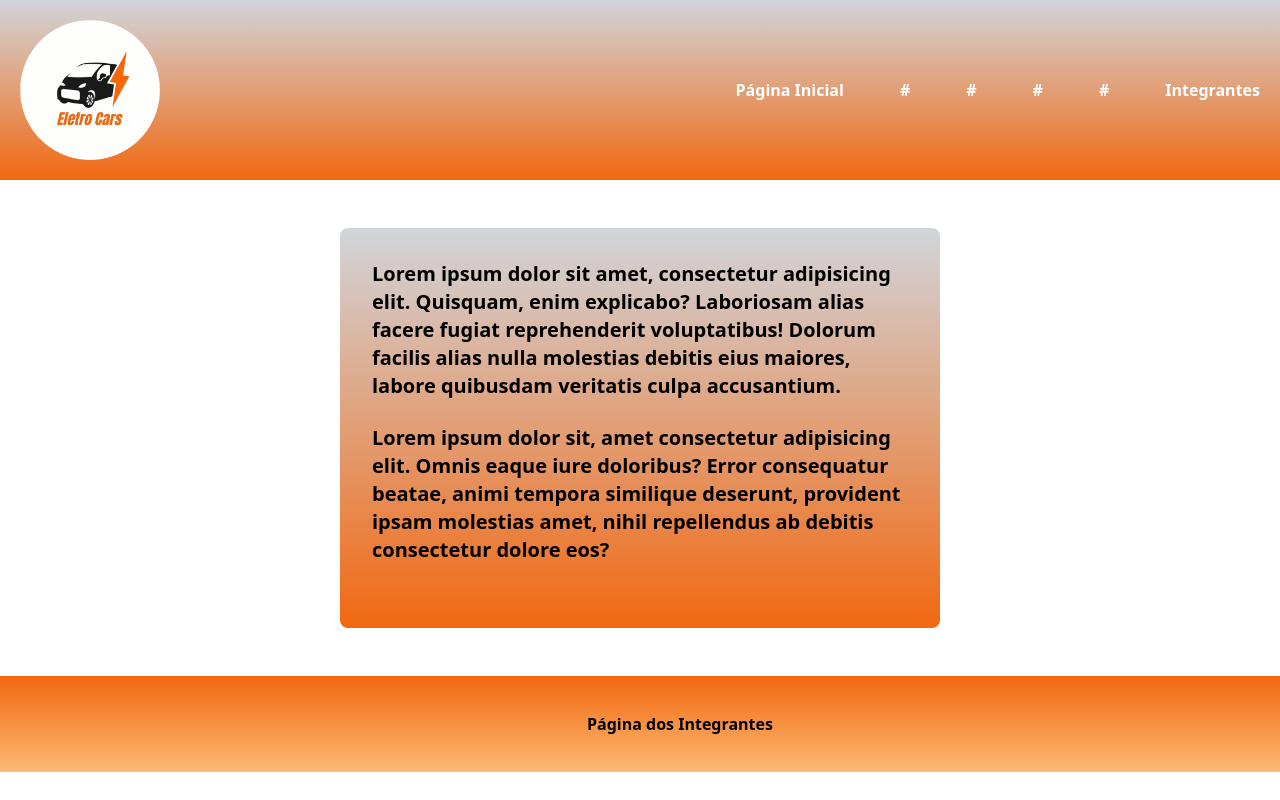
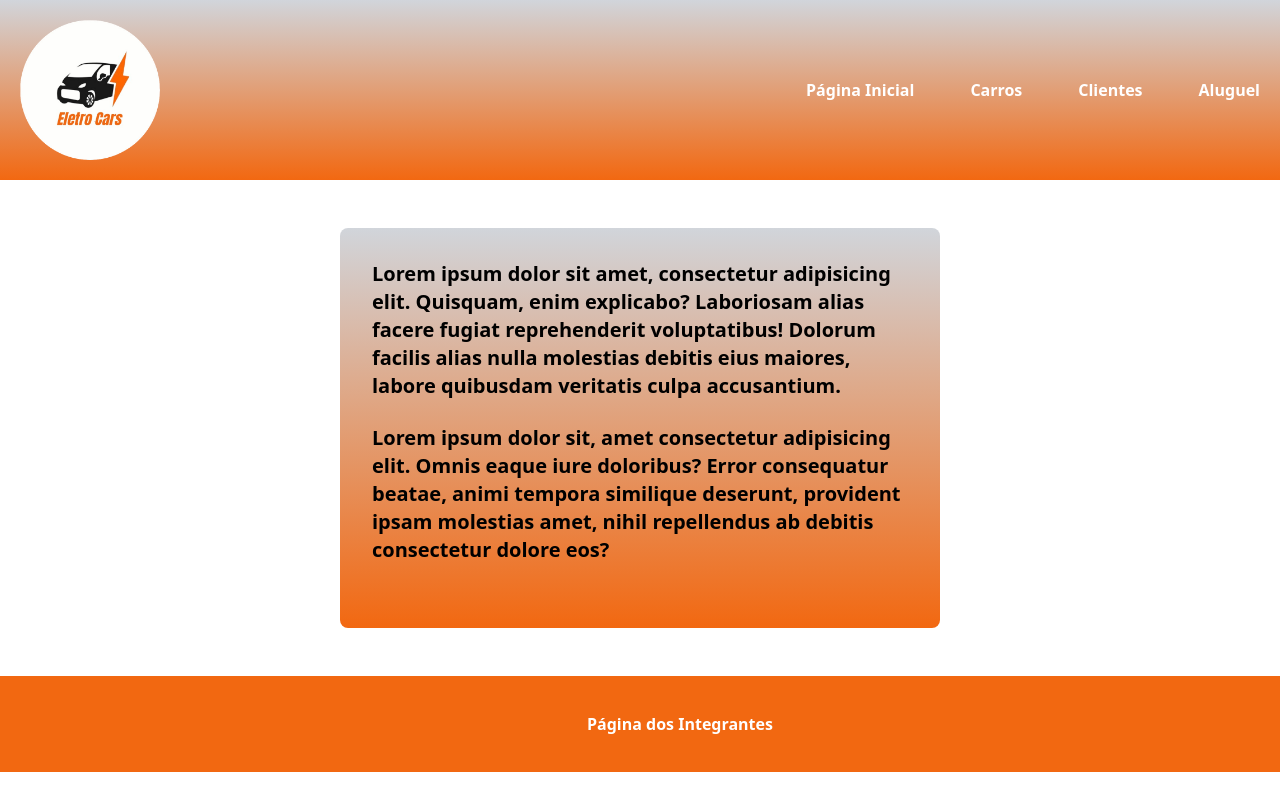
Before and after one commit to kauazipf/GLOBAL-SOLUTION-ELETROCARS, a Next.js app in the folder global-solution/: page / in a window 1280 px wide. Built offline with nearby package versions, Linux system fonts and the light colour scheme.

Commit message:
Criação das rotas do projeto e realização da props de integrantes.
Co-authored-by: Victor Egidio Lira <Vitin46@users.noreply.github.com>
Co-authored-by: Caepena <Caepena@users.noreply.github.com>

```diff
--- a/global-solution/src/components/Footer/footer.tsx
+++ b/global-solution/src/components/Footer/footer.tsx
@@ -2,9 +2,9 @@ import Link from "next/link";
 
 export default function Rodape() {
     return(
-        <footer className="bottom-0 left-0 flex gap-10 list-none bg-gradient-to-b from-laranjaLogo to-orange-300 items-center justify-center h-[12vh] w-full">
+        <footer className="bottom-0 left-0 flex gap-10 list-none bg-gradient-to-b bg-laranjaLogo items-center justify-center h-[12vh] w-full">
             <nav>
-                <ul className="flex list-none p-7.5">
+                <ul className="flex list-none p-7.5 text-white">
                     <li className="ml-20 font-semibold"><Link href="/integrantes">Página dos Integrantes</Link></li>
                 </ul>
             </nav>
--- /dev/null
+++ b/global-solution/src/components/Integrante/integrante.tsx
@@ -0,0 +1,14 @@
+import { IntegranteProps } from "@/types/types";
+import Image from "next/image";
+
+export default function Integrante({nome, rm, turma, github, foto}: IntegranteProps) {
+    return(
+        <div>
+            <Image src={foto} alt={`Foto de ${nome}`} width={150} height={150} className="w-56 h-56 rounded-full object-cover mb-5"/>
+            <p className="font-semibold">Nome: {nome}</p>
+            <p className="font-semibold">Turma: {turma}</p>
+            <p className="font-semibold">RM: {rm}</p>
+            <p className="font-semibold">Link do GitHub: {github}</p>
+        </div>
+    )
+}
--- a/global-solution/src/components/Menu/menu.tsx
+++ b/global-solution/src/components/Menu/menu.tsx
@@ -5,11 +5,9 @@ export default function Menu() {
         <nav>
             <ul className="flex list-none p-7.5 text-white">
                 <li className="ml-14 font-semibold"><Link href="/">Página Inicial</Link></li>
-                <li className="ml-14 font-semibold"><Link href="/#">#</Link></li>
-                <li className="ml-14 font-semibold"><Link href="/#">#</Link></li>
-                <li className="ml-14 font-semibold"><Link href="/#">#</Link></li>
-                <li className="ml-14 font-semibold"><Link href="/#">#</Link></li>
-                <li className="ml-14 font-semibold"><Link href="/Integrantes">Integrantes</Link></li>
+                <li className="ml-14 font-semibold"><Link href="/#">Carros</Link></li>
+                <li className="ml-14 font-semibold"><Link href="/#">Clientes</Link></li>
+                <li className="ml-14 font-semibold"><Link href="/#">Aluguel</Link></li>
             </ul>
         </nav>
     )
--- /dev/null
+++ b/global-solution/src/types/types.ts
@@ -0,0 +1,9 @@
+import { StaticImageData } from "next/image";
+
+export type IntegranteProps = {
+    nome: string;
+    rm: string;
+    turma: string;
+    github: string;
+    foto: StaticImageData;
+}
```
Also changed, not shown: global-solution/src/app/Aluguel/layout.tsx (added), global-solution/src/app/Aluguel/page.tsx (added), global-solution/src/app/Carros/layout.tsx (added), global-solution/src/app/Carros/page.tsx (added), global-solution/src/app/Cliente/layout.tsx (added), global-solution/src/app/Cliente/page.tsx (added), global-solution/src/app/Integrantes/layout.tsx (added), global-solution/src/app/Integrantes/page.tsx (added).
